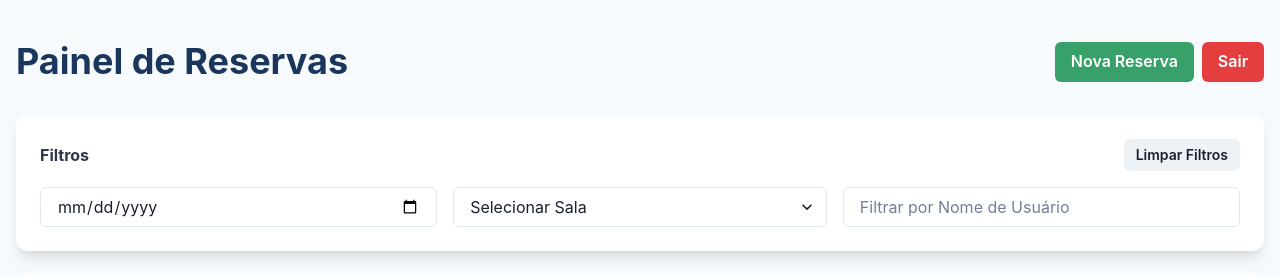
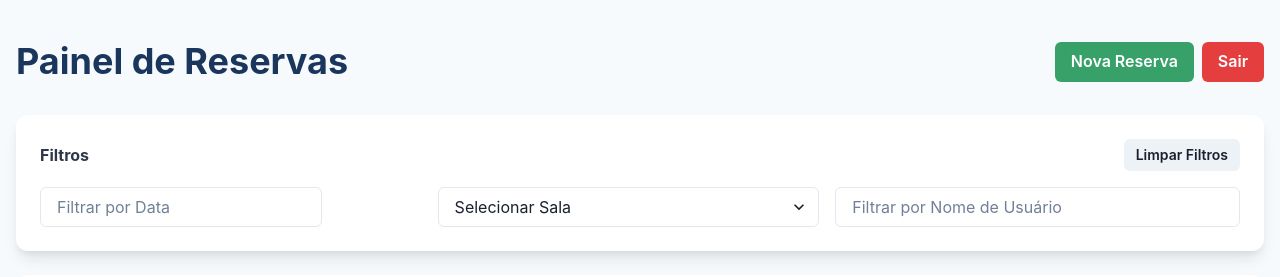
Before and after one commit to GabrQueza/bptech-challenge, a React (Vite) app in the folder frontend/: page / in a window 1280 px wide. Shown: the top 277 px of the page. Built offline with nearby package versions, Linux system fonts and the light colour scheme; no server answers; sample sign-in values are in the browser's storage.

Commit message:
fix: implement react-datepicker and handle api date payload

```diff
--- a/frontend/package.json
+++ b/frontend/package.json
@@ -14,14 +14,17 @@
     "@emotion/react": "^11.14.0",
     "@emotion/styled": "^11.14.1",
     "axios": "^1.19.0",
+    "date-fns": "^4.4.0",
     "framer-motion": "^13.1.0",
     "react": "^19.2.8",
+    "react-datepicker": "^9.1.0",
     "react-dom": "^19.2.8",
     "react-router-dom": "^7.18.2"
   },
   "devDependencies": {
     "@types/node": "^24.13.3",
     "@types/react": "^19.2.17",
+    "@types/react-datepicker": "^6.2.0",
     "@types/react-dom": "^19.2.3",
     "@vitejs/plugin-react": "^6.0.4",
     "oxlint": "^1.75.0",
--- a/frontend/src/pages/DashboardPage.tsx
+++ b/frontend/src/pages/DashboardPage.tsx
@@ -38,6 +38,11 @@ import {
 import { api } from '../services/api';
 import { useNavigate } from 'react-router-dom';
 
+import DatePicker from 'react-datepicker';
+import { ptBR } from 'date-fns/locale';
+import { format } from 'date-fns';
+import 'react-datepicker/dist/react-datepicker.css';
+
 const pad = (n: number) => n.toString().padStart(2, '0');
 const toLocalYYYYMMDD = (d: Date) => `${d.getFullYear()}-${pad(d.getMonth() + 1)}-${pad(d.getDate())}`;
 
@@ -45,7 +50,7 @@ export const DashboardPage = () => {
   const [reservations, setReservations] = useState<any[]>([]);
   const [isLoading, setIsLoading] = useState(true);
 
-  const [filterDate, setFilterDate] = useState('');
+  const [filterDate, setFilterDate] = useState<Date | null>(null);
   const [filterRoom, setFilterRoom] = useState('');
   const [filterUser, setFilterUser] = useState('');
 
@@ -58,7 +63,7 @@ export const DashboardPage = () => {
   const [currentReservationId, setCurrentReservationId] = useState<string | null>(null);
   const [formData, setFormData] = useState({
     roomId: '',
-    date: '',
+    date: null as Date | null,
     startTime: '',
     endTime: ''
   });
@@ -98,7 +103,7 @@ export const DashboardPage = () => {
   const handleOpenCreate = () => {
     setIsEditing(false);
     setCurrentReservationId(null);
-    setFormData({ roomId: '', date: '', startTime: '', endTime: '' });
+    setFormData({ roomId: '', date: null, startTime: '', endTime: '' });
     onOpen();
   };
 
@@ -113,7 +118,7 @@ export const DashboardPage = () => {
 
     setFormData({
       roomId: res.roomId,
-      date: toLocalYYYYMMDD(dObj),
+      date: dObj,
       startTime: `${pad(sObj.getHours())}:${pad(sObj.getMinutes())}`,
       endTime: `${pad(eObj.getHours())}:${pad(eObj.getMinutes())}`,
     });
@@ -122,13 +127,19 @@ export const DashboardPage = () => {
 
   const handleSubmit = async (e: React.FormEvent) => {
     e.preventDefault();
+    if (!formData.date) {
+      toast({ title: 'Erro', description: 'Por favor, selecione uma data válida.', status: 'error', duration: 3000, isClosable: true });
+      return;
+    }
+
     setIsSubmitting(true);
     try {
+      const dateStr = format(formData.date, 'yyyy-MM-dd');
       const payload = {
         roomId: formData.roomId,
-        date: new Date(`${formData.date}T00:00:00`).toISOString(),
-        startTime: new Date(`${formData.date}T${formData.startTime}:00`).toISOString(),
-        endTime: new Date(`${formData.date}T${formData.endTime}:00`).toISOString(),
+        date: new Date(`${dateStr}T00:00:00`).toISOString(),
+        startTime: new Date(`${dateStr}T${formData.startTime}:00`).toISOString(),
+        endTime: new Date(`${dateStr}T${formData.endTime}:00`).toISOString(),
       };
 
       if (isEditing && currentReservationId) {
@@ -183,7 +194,8 @@ export const DashboardPage = () => {
 
   const filteredReservations = reservations.filter((res) => {
     const localDateStr = toLocalYYYYMMDD(new Date(res.date));
-    const matchDate = filterDate ? localDateStr === filterDate : true;
+    const filterDateStr = filterDate ? format(filterDate, 'yyyy-MM-dd') : '';
+    const matchDate = filterDateStr ? localDateStr === filterDateStr : true;
 
     const safeRoomId = res.roomId ? String(res.roomId).toLowerCase() : '';
     const matchRoom = filterRoom ? safeRoomId === filterRoom.toLowerCase() : true;
@@ -195,7 +207,7 @@ export const DashboardPage = () => {
   });
 
   const handleResetFilters = () => {
-    setFilterDate('');
+    setFilterDate(null);
     setFilterRoom('');
     setFilterUser('');
   };
@@ -239,16 +251,22 @@ export const DashboardPage = () => {
             </Button>
           </Flex>
           <Stack direction={{ base: 'column', md: 'row' }} spacing={4} w="100%">
-            <Input
-              type="date"
-              placeholder="Filtrar por Data"
-              value={filterDate}
-              onChange={(e) => setFilterDate(e.target.value)}
-            />
+            <Box w="full">
+              <DatePicker
+                selected={filterDate}
+                onChange={(date: Date | null) => setFilterDate(date)}
+                locale={ptBR}
+                dateFormat="dd/MM/yyyy"
+                customInput={<Input placeholder="Filtrar por Data" w="full" />}
+                isClearable
+                placeholderText="Filtrar por Data"
+              />
+            </Box>
             <Select
               placeholder="Selecionar Sala"
               value={filterRoom}
               onChange={(e) => setFilterRoom(e.target.value)}
+              w="full"
             >
               <option value="sala-a">sala-a</option>
               <option value="sala-b">sala-b</option>
@@ -258,6 +276,7 @@ export const DashboardPage = () => {
               placeholder="Filtrar por Nome de Usuário"
               value={filterUser}
               onChange={(e) => setFilterUser(e.target.value)}
+              w="full"
             />
           </Stack>
         </VStack>
@@ -343,11 +362,15 @@ export const DashboardPage = () => {
               </FormControl>
               <FormControl isRequired>
                 <FormLabel>Data</FormLabel>
-                <Input
-                  type="date"
-                  value={formData.date}
-                  onChange={(e) => setFormData({ ...formData, date: e.target.value })}
-                />
+                <Box w="full">
+                  <DatePicker
+                    selected={formData.date}
+                    onChange={(date: Date | null) => setFormData({ ...formData, date })}
+                    locale={ptBR}
+                    dateFormat="dd/MM/yyyy"
+                    customInput={<Input placeholder="Selecione uma data" w="full" />}
+                  />
+                </Box>
               </FormControl>
               <HStack w="full">
                 <FormControl isRequired>
```
Also changed, not shown: 1 other file (tests, documents, lock files or other folders).
